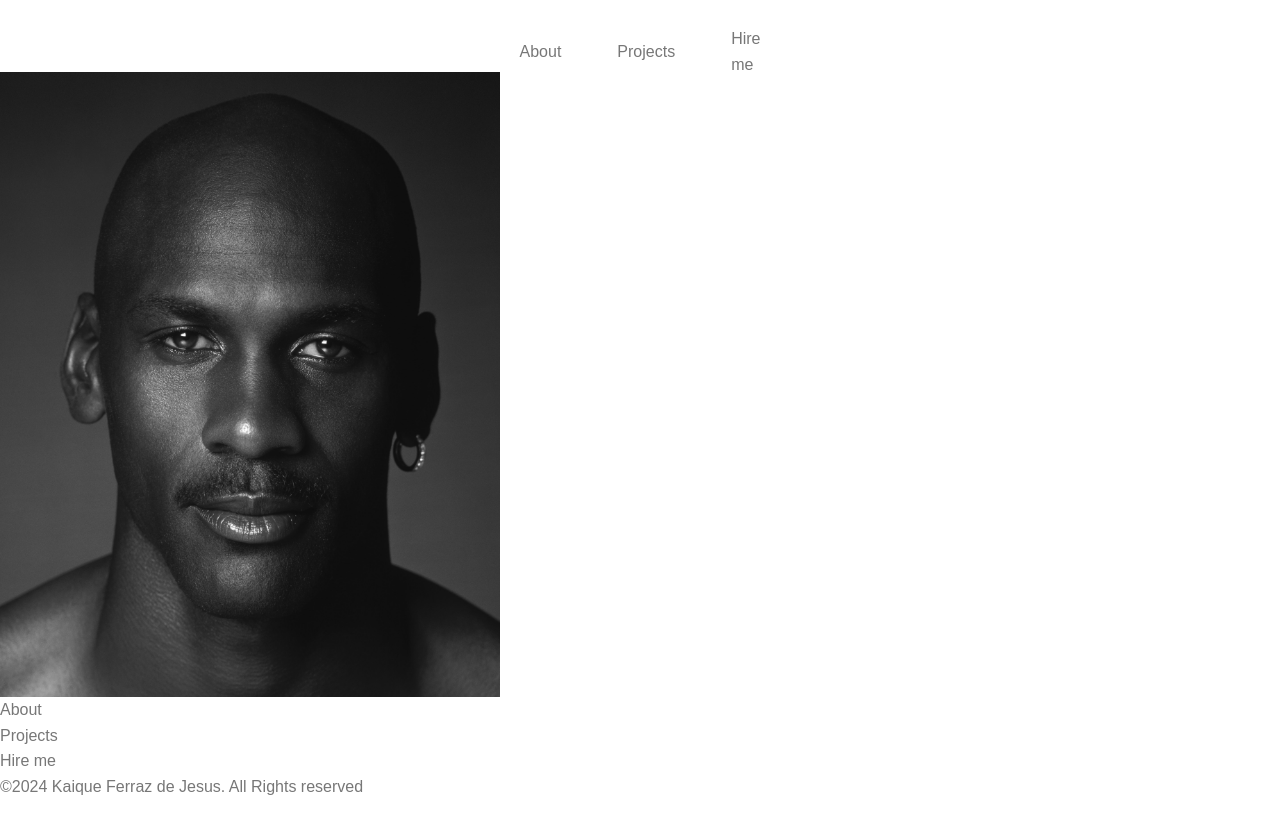
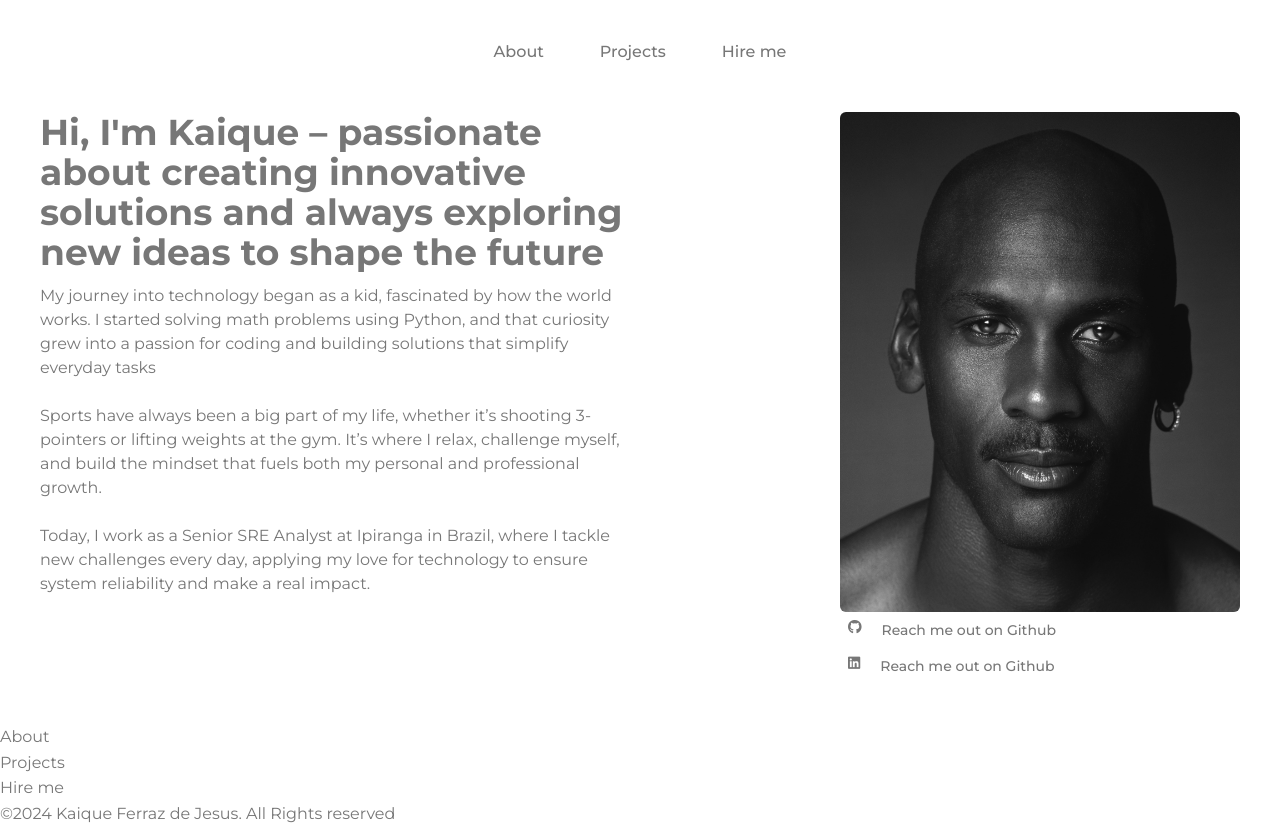
Before and after one commit to KaiqueFj/KaiqueFJ-Portfolio, a Next.js app: page / in a window 1280 px wide. Before the commit the page ends 800 px from the top, so only its background shows below. Built offline with nearby package versions, Linux system fonts and the light colour scheme.

Commit message:
style: improved the style of introduction, header and text inside of it, also the strucutre

```diff
--- a/src/app/components/Header.tsx
+++ b/src/app/components/Header.tsx
@@ -1,7 +1,7 @@
 export default function Header() {
   return (
     <header className="flex items-center justify-center  mt-8  w-full top-0 left-0 ">
-      <nav className="flex items-center rounded-full ring-1 ring-white/10  text-primary-text-color font-medium justify-center w-1/4 px-6 py-3 h-10 bg-secondary-background">
+      <nav className="flex items-center rounded-full ring-1 ring-white/10  text-primary-text-color font-medium justify-center w-1/3 px-6 py-3 h-10 bg-secondary-background">
         <ul className=" top-20 right-0 rounded-full w-96 items-center transform translate-x-full opacity-0 pointer-events-none md:opacity-100 md:pointer-events-auto  transition-all duration-300 ease-in-out z-50 flex flex-col md:flex-row md:static md:w-fit  justify-between md:space-x-4 md:translate-x-0 p-4 md:p-0 md:rounded-none shadow-md md:shadow-none">
           <li>
             <a
--- a/src/app/components/Introduction.tsx
+++ b/src/app/components/Introduction.tsx
@@ -2,15 +2,73 @@ import Image from "next/image";
 
 export default function Introduction() {
   return (
+    <div className="mainContent flex  p-10 max-w-full">
+      <div className=" flex flex-row w-full gap-4 ">
+        <div className="introduction w-2/4">
+          <h1 className="text-4xl font-bold text-primary-text-color">
+            {
+              "Hi, I'm Kaique – passionate about creating innovative solutions and always exploring new ideas to shape the future "
+            }
+          </h1>
+          <div className=" mt-3 text-base space-y-6 text-primary-text-color">
             <div>
-      <div className="grid grid-cols-1 md:grid-cols-2 gap-4 md:gap-8">
+              <p>
+                {
+                  "My journey into technology began as a kid, fascinated by how the world works. I started solving math problems using Python, and that curiosity grew into a passion for coding and building solutions that simplify everyday tasks"
+                }
+              </p>
+            </div>
+
+            <div>
+              <p>
+                {
+                  "Sports have always been a big part of my life, whether it’s shooting 3-pointers or lifting weights at the gym. It’s where I relax, challenge myself, and build the mindset that fuels both my personal and professional growth."
+                }
+              </p>
+            </div>
+
+            <div>
+              <p>
+                {
+                  "Today, I work as a Senior SRE Analyst at Ipiranga in Brazil, where I tackle new challenges every day, applying my love for technology to ensure system reliability and make a real impact."
+                }
+              </p>
+            </div>
+          </div>
+        </div>
+
+        <div className="flex justify-end w-2/4 additionalInfo">
           <div>
             <Image
+              className="rounded-md"
               src="/images/profile-pic.jpg"
               alt="A description of the image"
-            width={500}
-            height={300}
+              width={400}
+              height={400}
             />
+            <div className="listContact">
+              <ul>
+                <li className="  p-2">
+                  <a
+                    className=" hover:text-hover-primary-text-color flex transition text-primary-text-color font-medium text-sm"
+                    href=""
+                  >
+                    <i className=" fa-brands fa-github"></i>
+                    <span className="ml-5">Reach me out on Github</span>
+                  </a>
+                </li>
+                <li className="p-2">
+                  <a
+                    className=" hover:text-hover-primary-text-color flex transition text-primary-text-color font-medium text-sm"
+                    href=""
+                  >
+                    <i className=" fa-brands fa-linkedin"></i>
+                    <span className="ml-5">Reach me out on Github</span>
+                  </a>
+                </li>
+              </ul>
+            </div>
+          </div>
         </div>
       </div>
     </div>
--- a/src/app/layout.tsx
+++ b/src/app/layout.tsx
@@ -1,9 +1,14 @@
 import type { Metadata } from "next";
 import "./globals.css";
-import Header from './components/Header'
+import Header from "./components/Header";
 import Footer from "./components/footer";
+import "@fortawesome/fontawesome-free/css/all.min.css";
+import { Montserrat } from "next/font/google";
 
-
+const montserrat = Montserrat({
+  weight: ["400", "500", "700"], // specify weights as needed
+  subsets: ["latin"], // choose subsets to include, like 'latin', 'latin-ext'
+});
 
 export const metadata: Metadata = {
   title: "Create Next App",
@@ -17,11 +22,12 @@ export default function RootLayout({
 }>) {
   return (
     <html lang="en">
-
-      <body>
-       <Header/>
-       {children}
-       <Footer/>
+      <body className={montserrat.className}>
+        <main className="flex flex-col w-full ">
+          <Header />
+          {children}
+          <Footer />
+        </main>
       </body>
     </html>
   );
```
Also changed, not shown: 1 other file (tests, documents, lock files or other folders). Lines whose indentation alone changed are shown as unchanged.
